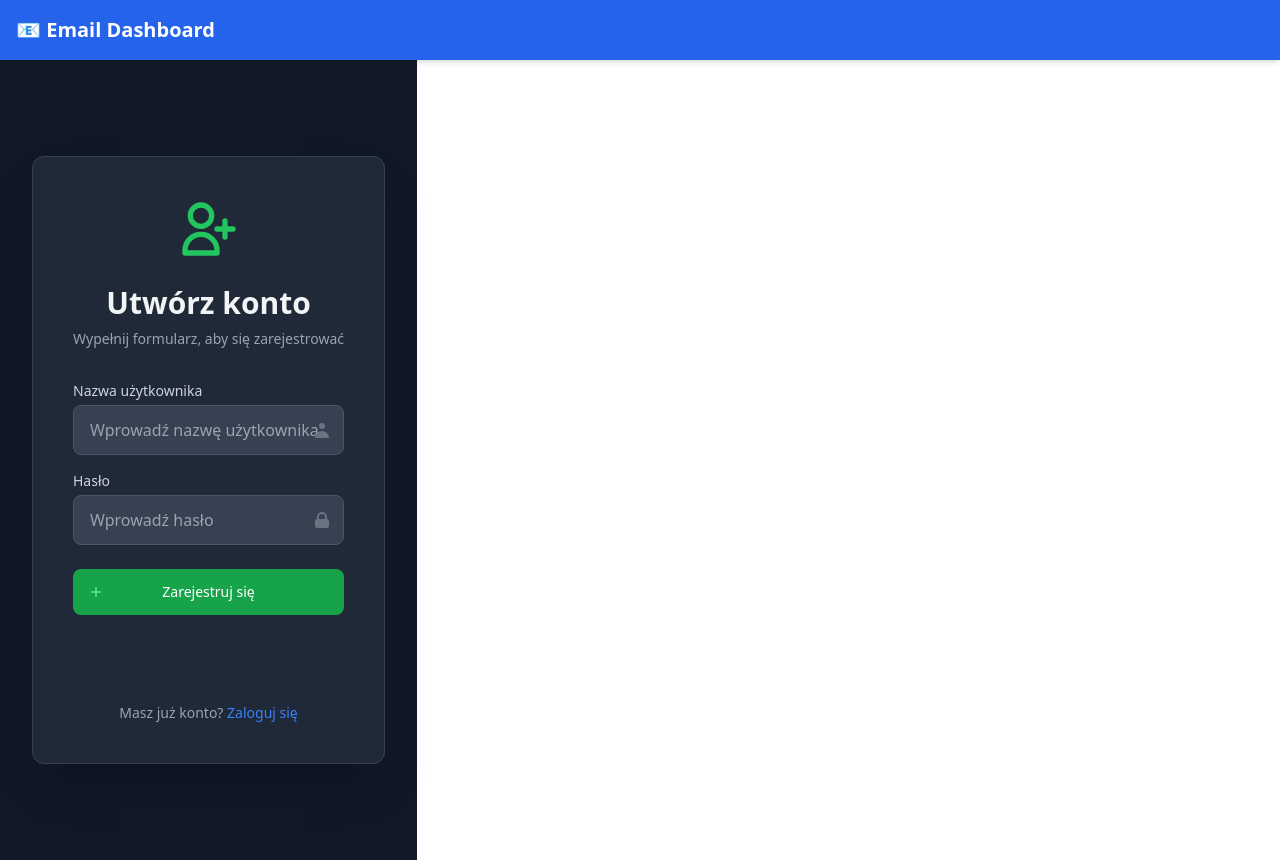
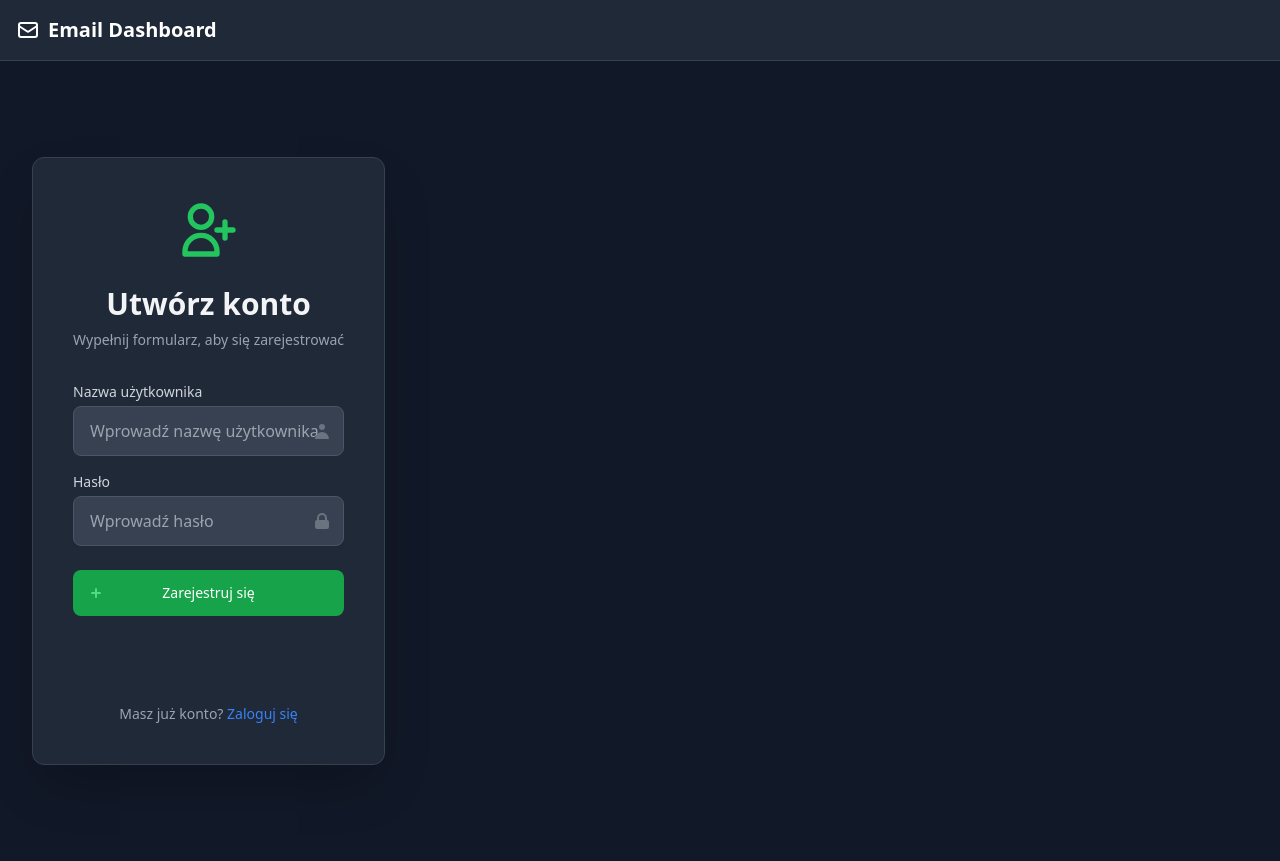
Before and after one commit to Feremos/mail_management_v2, a FastAPI app: page /users/register in a window 1280 px wide. Run offline with FastAPI, Linux system fonts and the light colour scheme; parts of the project's set-up code (start-up, migrations or seed data) failed here and were passed over; some libraries are stand-ins or nearby versions.

Commit message:
lol dark base.html

```diff
--- a/frontend/templates/base.html
+++ b/frontend/templates/base.html
@@ -2,6 +2,7 @@
 <html lang="pl" class="h-full">
 <head>
     <meta charset="UTF-8" />
+    <meta name="viewport" content="width=device-width, initial-scale=1.0" />
     <title>{% block title %}Email Dashboard{% endblock %}</title>
 
     <link rel="stylesheet" href="/static/style.css" />
@@ -9,19 +10,42 @@
     <script src="https://unpkg.com/htmx.org@1.9.6"></script>
     <script src="https://unpkg.com/htmx.org/dist/ext/json-enc.js"></script>
     <script src="https://cdn.tailwindcss.com"></script>
+    <script>
+        tailwind.config = {
+            darkMode: 'class',
+            theme: {
+                extend: {
+                    colors: {
+                        primary: {
+                            600: '#2563eb',
+                            700: '#1d4ed8',
+                        }
+                    }
+                }
+            }
+        }
+    </script>
 </head>
-<body class="bg-white text-gray-800 font-sans h-full flex flex-col">
+<body class="bg-gray-900 text-gray-100 font-sans antialiased h-full flex flex-col">
 
-    <nav class="bg-blue-600 shadow-md p-4 flex justify-between items-center">
-        <a href="/" class="text-white text-xl font-semibold flex items-center gap-2">
-            📧 Email Dashboard
+    <nav class="bg-gray-800 border-b border-gray-700 shadow-lg p-4 flex justify-between items-center">
+        <a href="/" class="text-white text-xl font-semibold flex items-center gap-2 hover:text-blue-400 transition-colors">
+            <svg xmlns="http://www.w3.org/2000/svg" class="h-6 w-6" fill="none" viewBox="0 0 24 24" stroke="currentColor">
+                <path stroke-linecap="round" stroke-linejoin="round" stroke-width="2" d="M3 8l7.89 5.26a2 2 0 002.22 0L21 8M5 19h14a2 2 0 002-2V7a2 2 0 00-2-2H5a2 2 0 00-2 2v10a2 2 0 002 2z" />
+            </svg>
+            <span>Email Dashboard</span>
         </a>
         {% if current_user %}
-            <span class="text-blue-100 font-medium">Zalogowany: {{ current_user.username }}</span>
+            <span class="text-gray-300 font-medium px-3 py-1 rounded-md bg-gray-700 flex items-center gap-2">
+                <svg xmlns="http://www.w3.org/2000/svg" class="h-5 w-5" viewBox="0 0 20 20" fill="currentColor">
+                    <path fill-rule="evenodd" d="M10 9a3 3 0 100-6 3 3 0 000 6zm-7 9a7 7 0 1114 0H3z" clip-rule="evenodd" />
+                </svg>
+                {{ current_user.username }}
+            </span>
         {% endif %}
     </nav>
 
-    <main class="flex-grow flex h-[calc(100vh-64px)]">
+    <main class="flex-grow flex h-[calc(100vh-68px)] bg-gray-900">
         {% block content %}{% endblock %}
     </main>
 
```
